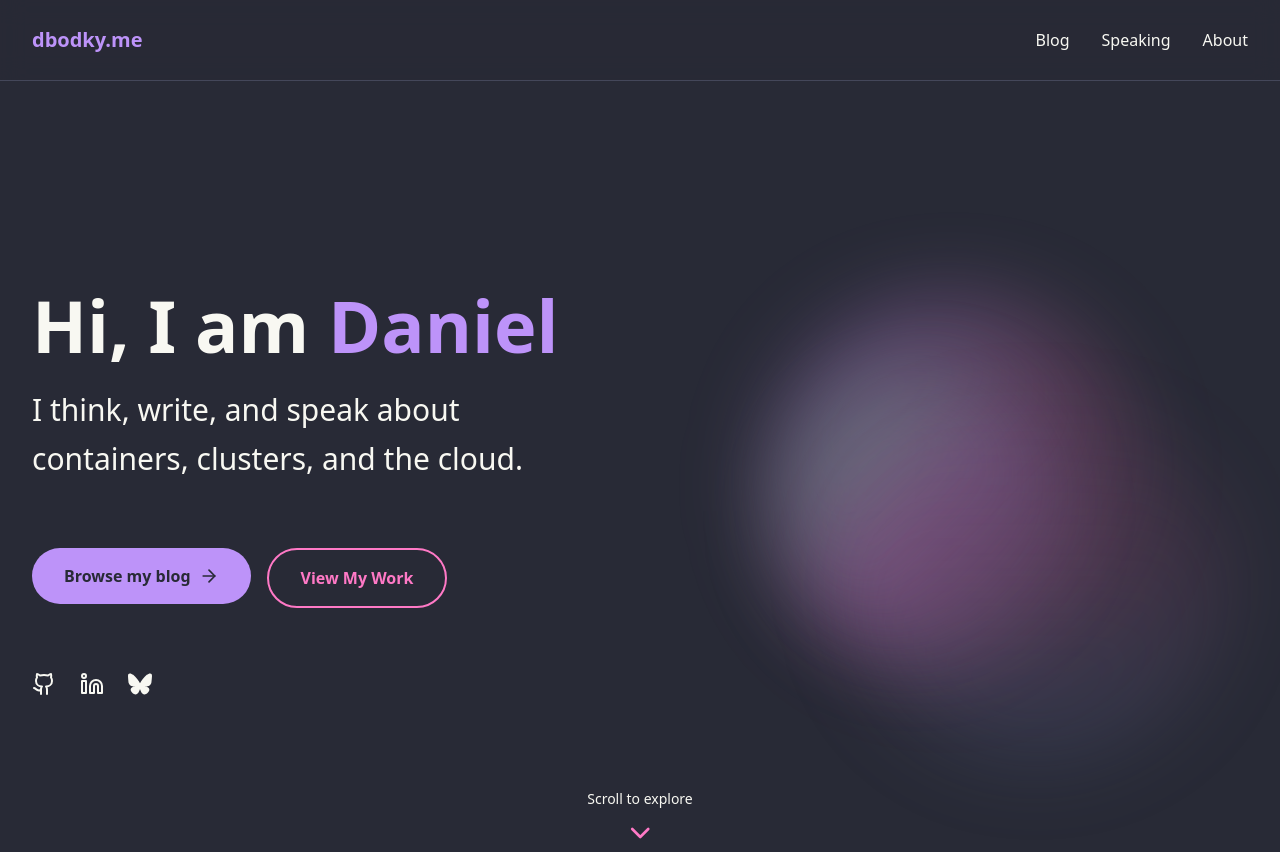
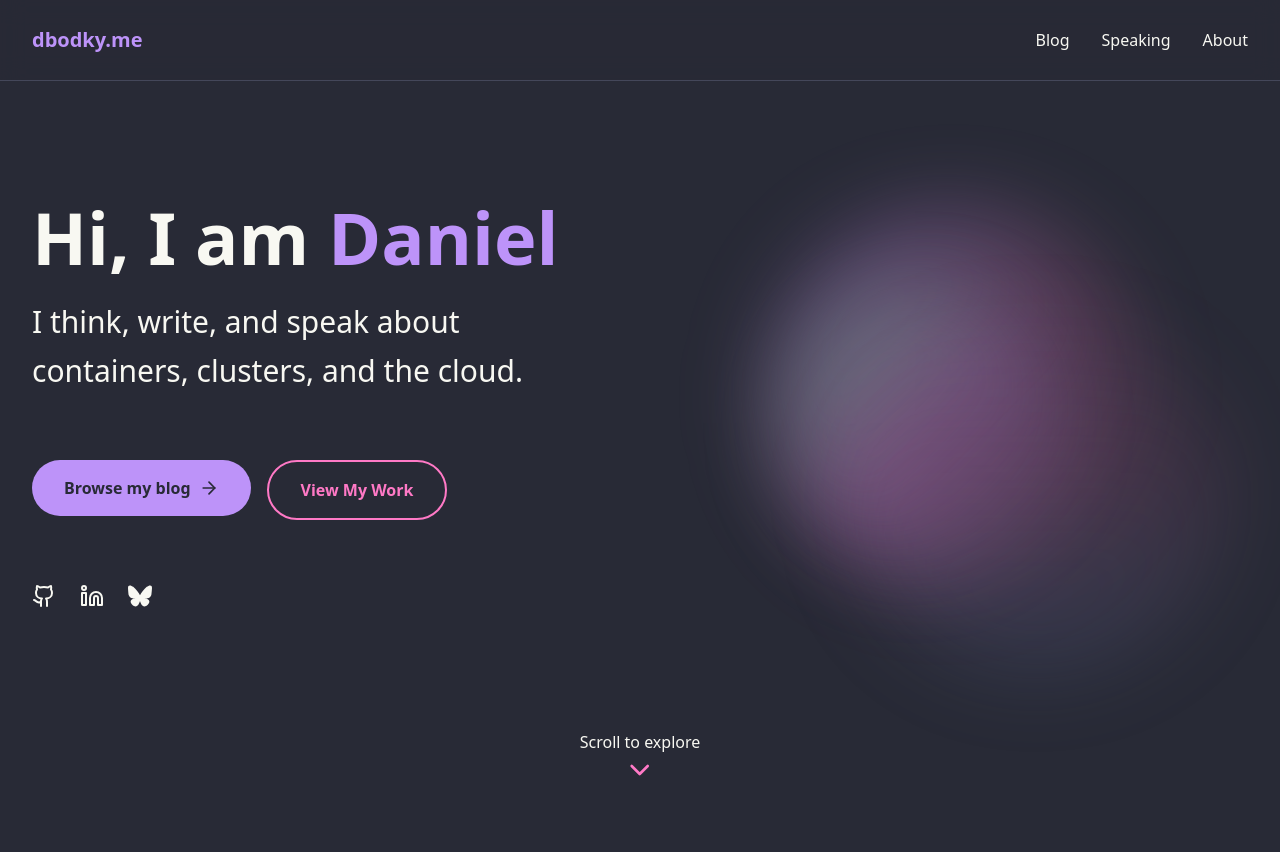
Before and after one commit to mocdaniel/dbodky.me, an Astro site: page / in a window 1280 px wide. Shown: the top 852 px of the page. Built offline with nearby package versions, Linux system fonts and the light colour scheme; Astro itself is replaced by a stand-in of ours; some packages are replaced by stand-ins of ours.

Commit message:
Fix hero

```diff
--- a/src/pages/index.astro
+++ b/src/pages/index.astro
@@ -28,9 +28,9 @@ allBlogPosts.splice(3);
 
 <Main content={content}>
   <main class="min-h-screen bg-background text-foreground overflow-hidden">
-    <section class="lg:pt-32 pb-24 px-6 lg:px-8 max-w-7xl mx-auto relative">
+    <section class="pb-24 px-6 lg:px-8 max-w-7xl mx-auto relative">
       <div
-        class="grid grid-cols-1 lg:grid-cols-2 gap-12 items-center min-h-180"
+        class="grid grid-cols-1 lg:grid-cols-2 gap-12 items-center min-h-screen"
       >
         <div class="space-y-8">
           <div class="space-y-4">
@@ -118,9 +118,9 @@ allBlogPosts.splice(3);
       </div>
 
       <div
-        class="absolute bottom-20 left-1/2 -translate-x-1/2 flex flex-col items-center gap-2 animate-bounce"
+        class="absolute bottom-24 left-1/2 -translate-x-1/2 flex flex-col items-center gap-.5 animate-bounce"
       >
-        <span class="text-sm text-muted-foreground">Scroll to explore</span>
+        <span class="text-md text-muted-foreground">Scroll to explore</span>
         <ChevronDown class="text-accent" size={32} />
       </div>
     </section>
```
